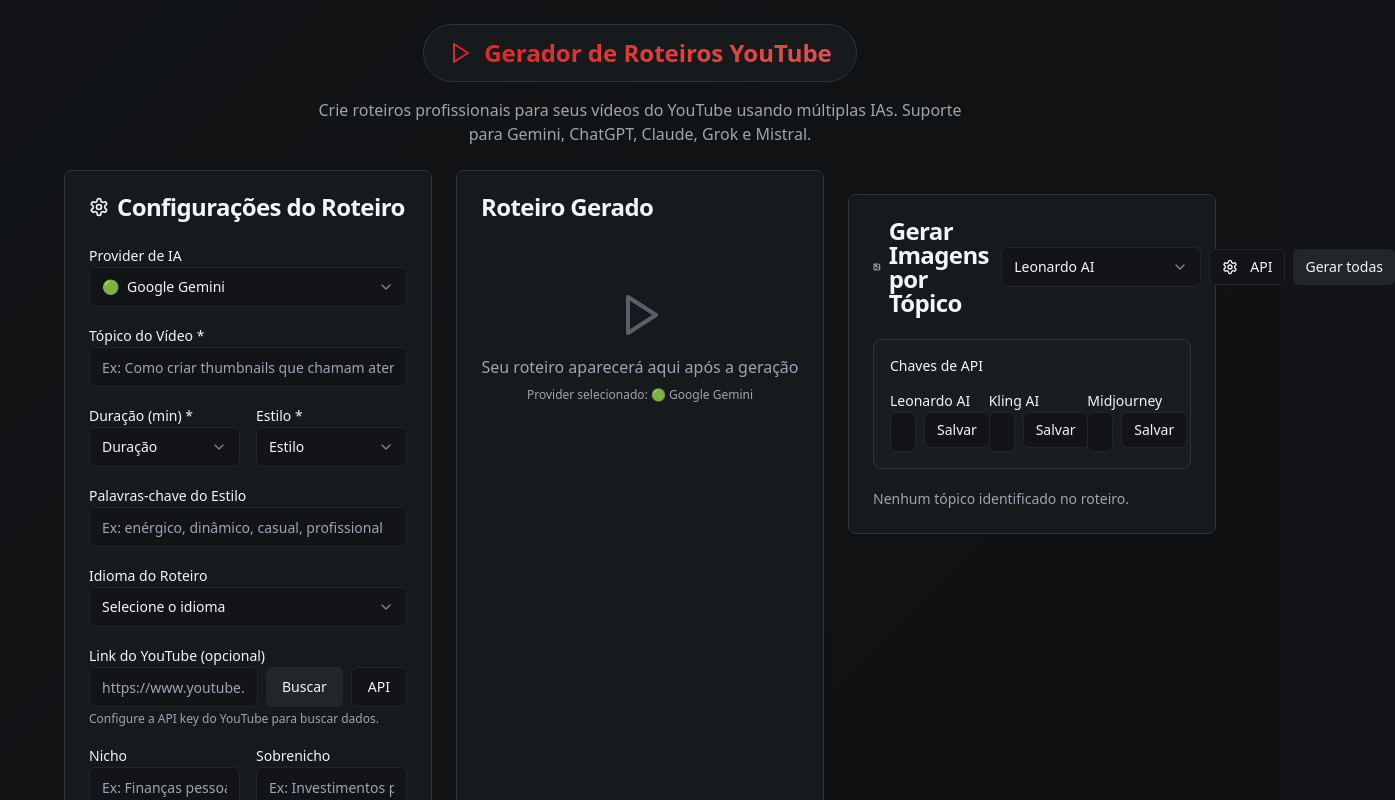
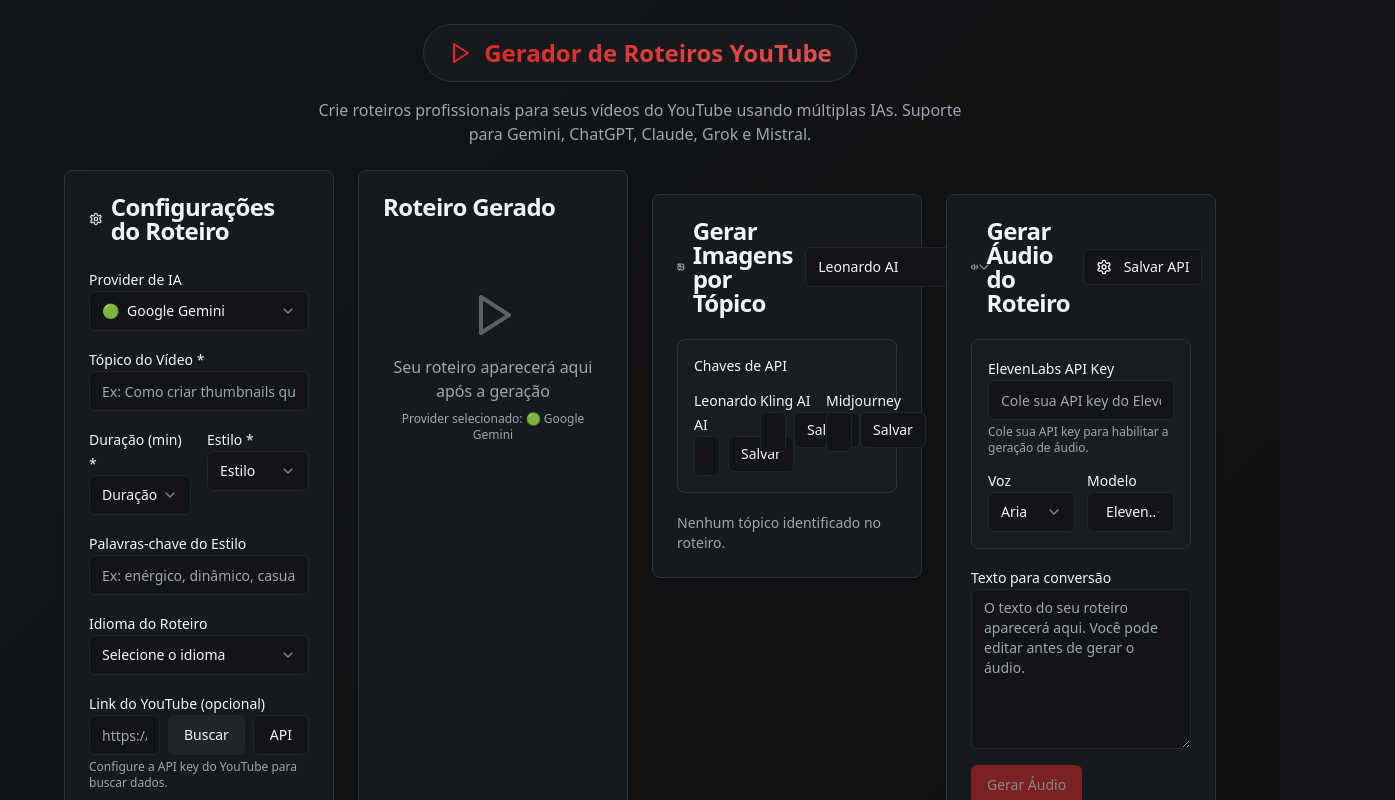
Before and after one commit to MatthewDotti/fvgxbvrfgsg, a React (Vite) app: page / in a window 1280 px wide. Shown: the top 800 px of the page, 1395 px wide, since content can reach past the window. Built offline with nearby package versions, Linux system fonts and the light colour scheme.

Commit message:
Add audio generation column
Add a fourth column for audio generation using the ElevenLabs API.

```diff
--- a/src/components/ScriptGenerator.tsx
+++ b/src/components/ScriptGenerator.tsx
@@ -13,6 +13,7 @@ import { APIKeyModal } from "@/components/ai/APIKeyModal";
 import { ProviderSelector } from "@/components/ai/ProviderSelector";
 import { ScriptGeneratorAPI } from "@/components/ai/ScriptGeneratorAPI";
 import { ImageGenerationSection } from "@/components/images/ImageGenerationSection";
+import { AudioGenerationSection } from "@/components/audio/AudioGenerationSection";
 
 export const ScriptGenerator = () => {
   const [selectedProvider, setSelectedProvider] = useState<AIProvider>(AI_PROVIDERS[0]);
@@ -188,7 +189,7 @@ export const ScriptGenerator = () => {
           </p>
         </div>
 
-        <div className="grid lg:grid-cols-3 gap-6">
+        <div className="grid lg:grid-cols-4 gap-6">
           {/* Formulário */}
           <Card className="shadow-dark">
             <CardHeader>
@@ -483,6 +484,9 @@ export const ScriptGenerator = () => {
           <div>
             <ImageGenerationSection script={generatedScript || ""} />
           </div>
+          <div>
+            <AudioGenerationSection script={generatedScript || ""} />
+          </div>
         </div>
       </div>
 
--- /dev/null
+++ b/src/components/audio/AudioGenerationSection.tsx
@@ -0,0 +1,212 @@
+import { useEffect, useMemo, useState } from "react";
+import { Card, CardContent, CardHeader, CardTitle } from "@/components/ui/card";
+import { Button } from "@/components/ui/button";
+import { Input } from "@/components/ui/input";
+import { Label } from "@/components/ui/label";
+import { Select, SelectContent, SelectItem, SelectTrigger, SelectValue } from "@/components/ui/select";
+import { Textarea } from "@/components/ui/textarea";
+import { useToast } from "@/hooks/use-toast";
+import { Volume2, Download, Loader2, Settings } from "lucide-react";
+
+interface AudioGenerationSectionProps {
+  script: string;
+}
+
+const ELEVEN_KEY_NAME = "elevenlabs_api_key";
+
+const DEFAULT_VOICES: { id: string; name: string }[] = [
+  { name: "Aria", id: "9BWtsMINqrJLrRacOk9x" },
+  { name: "Roger", id: "CwhRBWXzGAHq8TQ4Fs17" },
+  { name: "Sarah", id: "EXAVITQu4vr4xnSDxMaL" },
+  { name: "Laura", id: "FGY2WhTYpPnrIDTdsKH5" },
+  { name: "Charlie", id: "IKne3meq5aSn9XLyUdCD" },
+  { name: "George", id: "JBFqnCBsd6RMkjVDRZzb" },
+  { name: "Callum", id: "N2lVS1w4EtoT3dr4eOWO" },
+  { name: "River", id: "SAz9YHcvj6GT2YYXdXww" },
+  { name: "Liam", id: "TX3LPaxmHKxFdv7VOQHJ" },
+  { name: "Charlotte", id: "XB0fDUnXU5powFXDhCwa" },
+  { name: "Alice", id: "Xb7hH8MSUJpSbSDYk0k2" },
+  { name: "Matilda", id: "XrExE9yKIg1WjnnlVkGX" },
+  { name: "Will", id: "bIHbv24MWmeRgasZH58o" },
+  { name: "Jessica", id: "cgSgspJ2msm6clMCkdW9" },
+  { name: "Eric", id: "cjVigY5qzO86Huf0OWal" },
+  { name: "Chris", id: "iP95p4xoKVk53GoZ742B" },
+  { name: "Brian", id: "nPczCjzI2devNBz1zQrb" },
+  { name: "Daniel", id: "onwK4e9ZLuTAKqWW03F9" },
+  { name: "Lily", id: "pFZP5JQG7iQjIQuC4Bku" },
+  { name: "Bill", id: "pqHfZKP75CvOlQylNhV4" },
+];
+
+const MODELS = [
+  { id: "eleven_multilingual_v2", name: "Eleven Multilingual v2" },
+  { id: "eleven_turbo_v2_5", name: "Eleven Turbo v2.5" },
+  { id: "eleven_turbo_v2", name: "Eleven Turbo v2" },
+];
+
+export function AudioGenerationSection({ script }: AudioGenerationSectionProps) {
+  const { toast } = useToast();
+  const [apiKey, setApiKey] = useState<string>(localStorage.getItem(ELEVEN_KEY_NAME) || "");
+  const [voiceId, setVoiceId] = useState<string>(DEFAULT_VOICES[0].id);
+  const [modelId, setModelId] = useState<string>(MODELS[0].id);
+  const [text, setText] = useState<string>(script || "");
+  const [audioUrl, setAudioUrl] = useState<string>("");
+  const [isLoading, setIsLoading] = useState<boolean>(false);
+
+  useEffect(() => {
+    setText(script || "");
+  }, [script]);
+
+  const saveKey = () => {
+    localStorage.setItem(ELEVEN_KEY_NAME, apiKey.trim());
+    toast({ title: "API salva", description: "ElevenLabs" });
+  };
+
+  const canGenerate = useMemo(() => Boolean(text && text.trim().length > 0), [text]);
+
+  const generateAudio = async () => {
+    const key = localStorage.getItem(ELEVEN_KEY_NAME);
+    if (!key) {
+      toast({ title: "API key necessária", description: "Informe sua API do ElevenLabs.", variant: "destructive" });
+      return;
+    }
+    if (!canGenerate) {
+      toast({ title: "Sem conteúdo", description: "Gere ou cole um roteiro para converter em áudio." });
+      return;
+    }
+
+    setIsLoading(true);
+    setAudioUrl("");
+    try {
+      const res = await fetch(`https://api.elevenlabs.io/v1/text-to-speech/${voiceId}`, {
+        method: "POST",
+        headers: {
+          "xi-api-key": key,
+          "Content-Type": "application/json",
+          Accept: "audio/mpeg",
+        },
+        body: JSON.stringify({
+          text,
+          model_id: modelId,
+        }),
+      });
+
+      if (!res.ok) {
+        const errText = await res.text();
+        throw new Error(errText || `Erro ${res.status}`);
+      }
+
+      const blob = await res.blob();
+      const url = URL.createObjectURL(blob);
+      setAudioUrl(url);
+      toast({ title: "Áudio gerado", description: "Reprodução pronta." });
+    } catch (e: any) {
+      toast({ title: "Falha ao gerar áudio", description: e?.message || "Erro", variant: "destructive" });
+    } finally {
+      setIsLoading(false);
+    }
+  };
+
+  return (
+    <section className="mt-6">
+      <Card className="shadow-dark">
+        <CardHeader>
+          <div className="flex items-center justify-between">
+            <CardTitle className="flex items-center gap-2">
+              <Volume2 className="w-5 h-5" />
+              Gerar Áudio do Roteiro
+            </CardTitle>
+            <div className="flex items-center gap-2">
+              <Button variant="outline" size="sm" onClick={saveKey}>
+                <Settings className="w-4 h-4 mr-1" /> Salvar API
+              </Button>
+            </div>
+          </div>
+        </CardHeader>
+        <CardContent className="space-y-4">
+          <div className="bg-muted/30 border rounded-lg p-4 space-y-3">
+            <div>
+              <Label htmlFor="eleven-api">ElevenLabs API Key</Label>
+              <Input
+                id="eleven-api"
+                type="password"
+                placeholder="Cole sua API key do ElevenLabs"
+                value={apiKey}
+                onChange={(e) => setApiKey(e.target.value)}
+              />
+              <p className="text-xs text-muted-foreground mt-1">
+                {localStorage.getItem(ELEVEN_KEY_NAME) ? "API key configurada" : "Cole sua API key para habilitar a geração de áudio."}
+              </p>
+            </div>
+
+            <div className="grid grid-cols-1 md:grid-cols-2 gap-3">
+              <div>
+                <Label>Voz</Label>
+                <Select value={voiceId} onValueChange={setVoiceId}>
+                  <SelectTrigger>
+                    <SelectValue placeholder="Selecione a voz" />
+                  </SelectTrigger>
+                  <SelectContent className="bg-card border-border max-h-64 overflow-auto">
+                    {DEFAULT_VOICES.map((v) => (
+                      <SelectItem key={v.id} value={v.id}>{v.name}</SelectItem>
+                    ))}
+                  </SelectContent>
+                </Select>
+              </div>
+
+              <div>
+                <Label>Modelo</Label>
+                <Select value={modelId} onValueChange={setModelId}>
+                  <SelectTrigger>
+                    <SelectValue placeholder="Selecione o modelo" />
+                  </SelectTrigger>
+                  <SelectContent className="bg-card border-border">
+                    {MODELS.map((m) => (
+                      <SelectItem key={m.id} value={m.id}>{m.name}</SelectItem>
+                    ))}
+                  </SelectContent>
+                </Select>
+              </div>
+            </div>
+          </div>
+
+          <div>
+            <Label htmlFor="audio-text">Texto para conversão</Label>
+            <Textarea
+              id="audio-text"
+              placeholder="O texto do seu roteiro aparecerá aqui. Você pode editar antes de gerar o áudio."
+              value={text}
+              onChange={(e) => setText(e.target.value)}
+              className="min-h-[160px]"
+            />
+          </div>
+
+          <div className="flex items-center gap-2">
+            <Button onClick={generateAudio} disabled={isLoading || !canGenerate}>
+              {isLoading ? (
+                <>
+                  <Loader2 className="w-4 h-4 mr-2 animate-spin" />
+                  Gerando...
+                </>
+              ) : (
+                "Gerar Áudio"
+              )}
+            </Button>
+            {audioUrl && (
+              <a href={audioUrl} download>
+                <Button variant="outline">
+                  <Download className="w-4 h-4 mr-2" /> Baixar MP3
+                </Button>
+              </a>
+            )}
+          </div>
+
+          {audioUrl && (
+            <div className="mt-2">
+              <audio controls src={audioUrl} className="w-full" />
+            </div>
+          )}
+        </CardContent>
+      </Card>
+    </section>
+  );
+}
```
